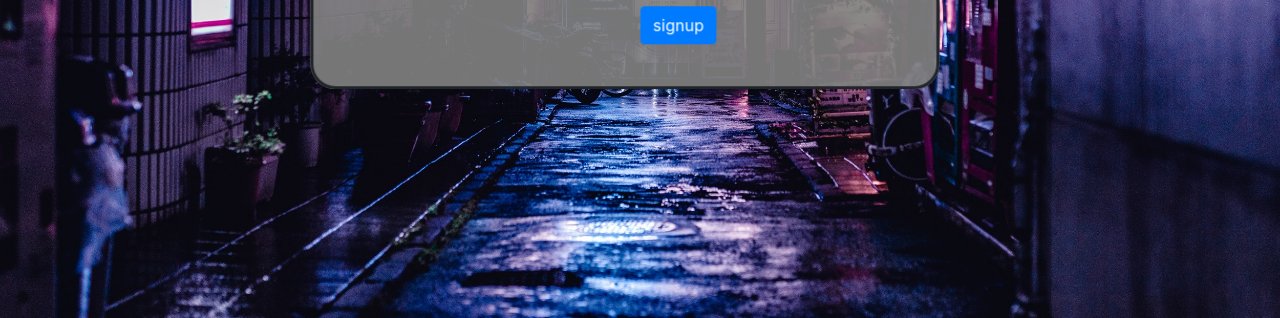
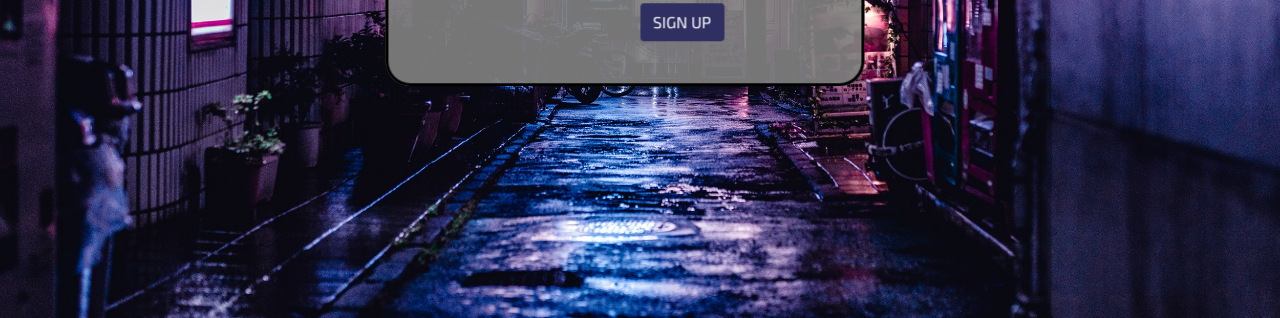
Before and after one commit to MAMcC0/poker-site, a Node server app: page /login in a window 1280 px wide. Shown: the part 482-800 px from the top of the page. Run offline with Node 20, Linux system fonts and the light colour scheme; some libraries are stand-ins or nearby versions.

Commit message:
added font style

```diff
--- a/views/layouts/main.handlebars
+++ b/views/layouts/main.handlebars
@@ -8,6 +8,9 @@
     <link rel="stylesheet" href="https://cdn.jsdelivr.net/npm/bootstrap@4.3.1/dist/css/bootstrap.min.css"
         integrity="sha384-ggOyR0iXCbMQv3Xipma34MD+dH/1fQ784/j6cY/iJTQUOhcWr7x9JvoRxT2MZw1T" crossorigin="anonymous">
     <link rel="stylesheet" href="./css/style.css">
+<link rel="preconnect" href="https://fonts.googleapis.com">
+<link rel="preconnect" href="https://fonts.gstatic.com" crossorigin>
+<link href="https://fonts.googleapis.com/css2?family=Exo+2&display=swap" rel="stylesheet">
     <title>Beginner's Luck</title>
 </head>
 
--- a/views/login.handlebars
+++ b/views/login.handlebars
@@ -41,7 +41,15 @@
         animation-iteration-count: infinite;
         animation-direction: alternate;
     }
-
+    .sign-up-color{
+      background-color: #2F3061;
+      color: white;
+    }
+    #form-font-change{
+      font-family: 'Exo 2', sans-serif;
+      font-size: 15px;
+      color: black;
+    }
     @keyframes animate {
       0% {
         filter:
@@ -62,9 +70,9 @@
 
 </div>
 
-<div class="row centered">
+<div class="row centered" id="form-font-change">
     <div class="col-md-6">
-      <h2>Login</h2>
+      <h2>LOGIN</h2>
 
       <form class="form login-form">
         <div class="form-group">
@@ -77,12 +85,12 @@
           <input class="form-input" type="password" id="password-login" value="password"/>
         </div>
         <div class="form-group">
-          <button class="btn btn-primary" type="submit">login</button>
+          <button class="btn sign-up-color" type="submit">LOGIN</button>
         </div>
       </form>
     </div>
     <div class="col-md-6">
-      <h2>Signup</h2>
+      <h2>SIGN UP</h2>
 
       <form class="form signup-form">
         <div class="form-group">
@@ -98,7 +106,7 @@
           <input class="form-input" type="password" id="password-signup" value="password"/>
         </div>
         <div class="form-group">
-          <button class="btn btn-primary" type="submit">signup</button>
+          <button class="btn sign-up-color" type="submit">SIGN UP</button>
         </div>
       </form>
     </div>
```
